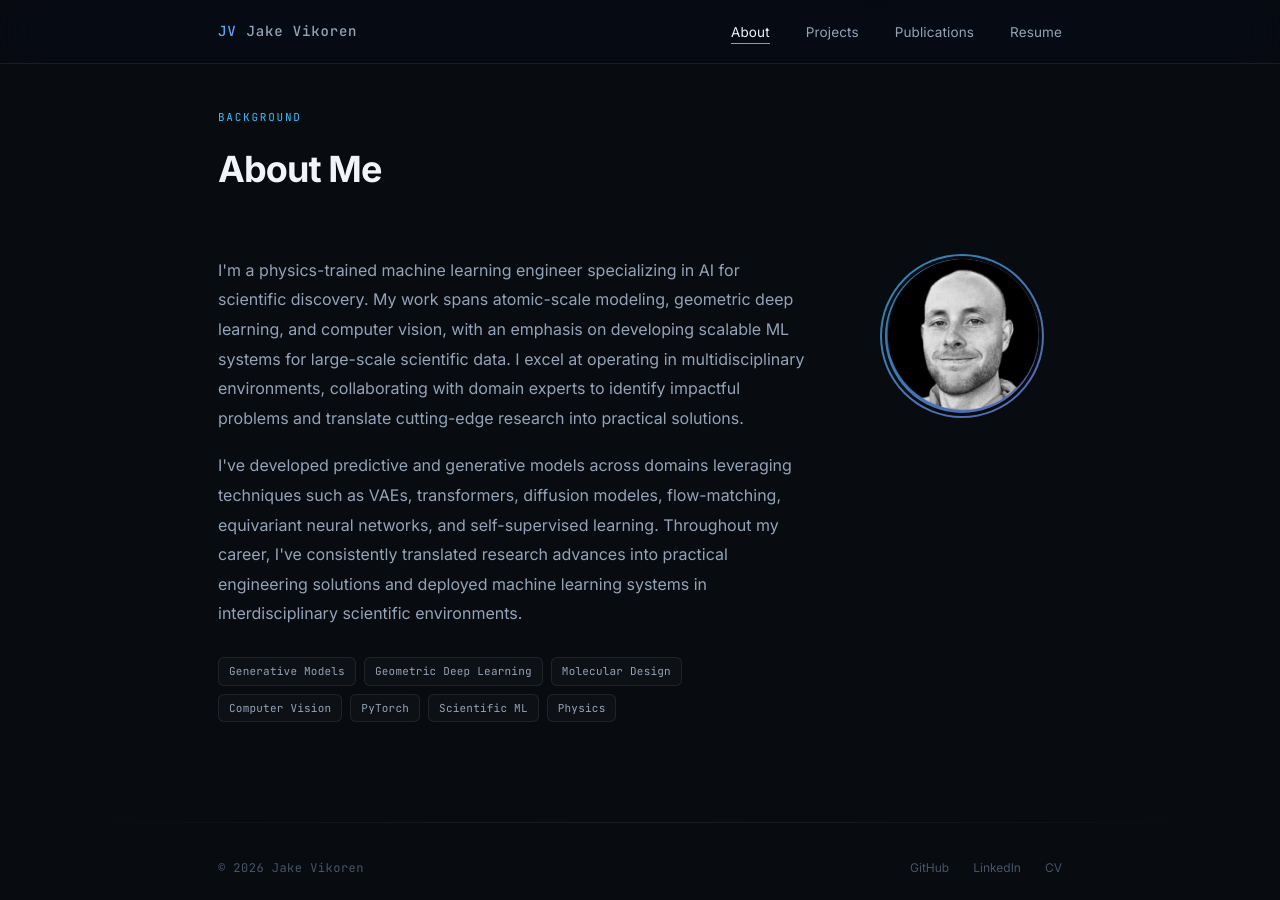
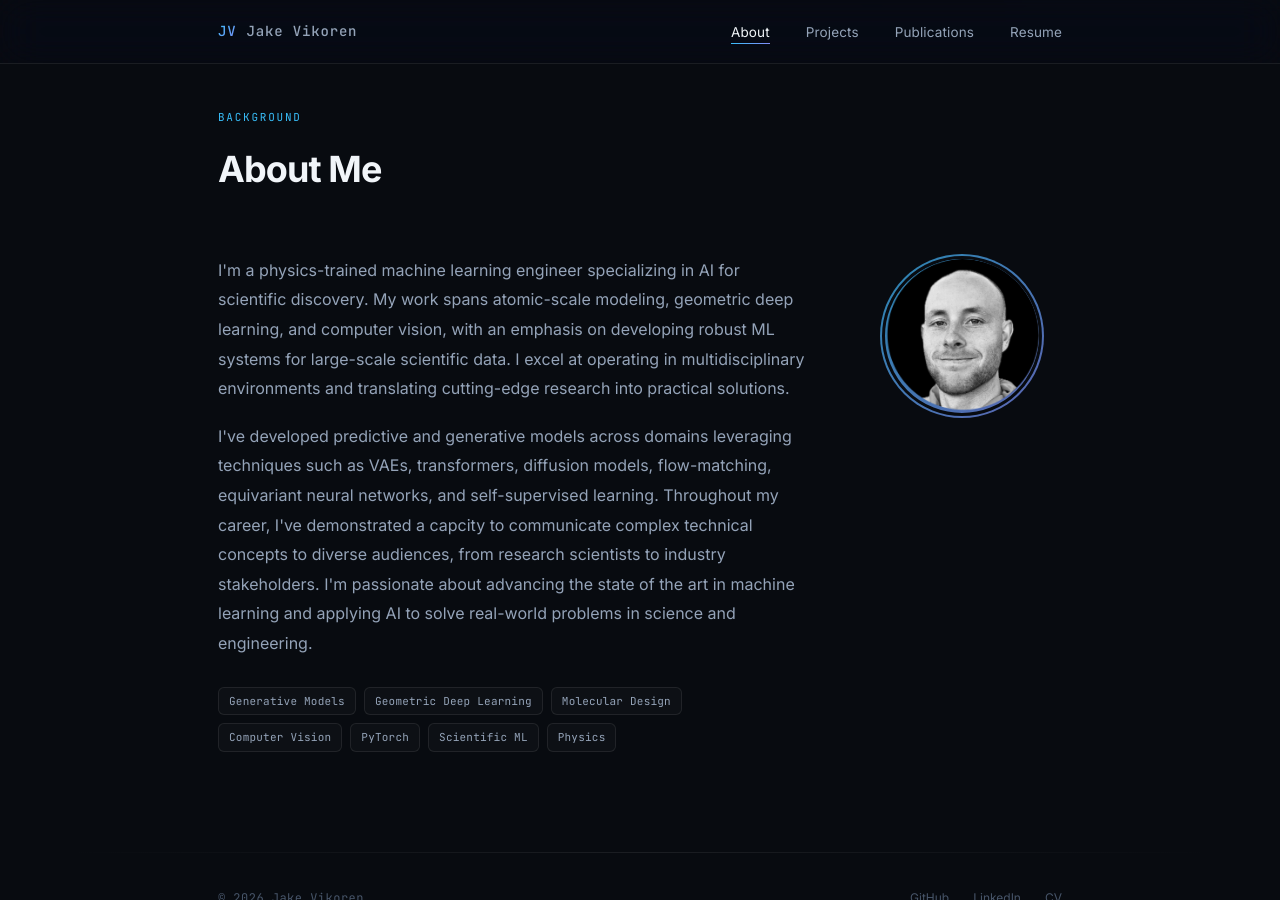
Before and after one commit to JVikoren/jakevikoren, a Jekyll site: the page built from index.html, in a window 1280 px wide and 900 px high, scrolled down 892 px. Built offline with Jekyll 4.4.1, drawn with Linux system fonts in a browser that asks for light colours.

Commit message:
Remove particle life. Update favicon. Update bio.

```diff
--- a/index.html
+++ b/index.html
@@ -47,16 +47,16 @@ page_id: home
         <p>
           I'm a physics-trained machine learning engineer specializing in AI for scientific discovery.
           My work spans atomic-scale modeling, geometric deep learning, and computer vision, with an
-          emphasis on developing scalable ML systems for large-scale scientific data. I excel at operating
-          in multidisciplinary environments, collaborating with domain experts to identify impactful problems
-          and translate cutting-edge research into practical solutions.
+          emphasis on developing robust ML systems for large-scale scientific data. I excel at operating
+          in multidisciplinary environments and translating cutting-edge research into practical solutions.
         </p>
         <p>
           I've developed predictive and generative models across domains leveraging techniques such as
-          VAEs, transformers, diffusion modeles, flow-matching, equivariant neural networks, and
-          self-supervised learning. Throughout my career, I've consistently translated research advances
-          into practical engineering solutions and deployed machine learning systems in interdisciplinary
-          scientific environments.
+          VAEs, transformers, diffusion models, flow-matching, equivariant neural networks, and
+          self-supervised learning. Throughout my career, I've demonstrated a capcity to communicate complex
+          technical concepts to diverse audiences, from research scientists to industry stakeholders. I'm
+          passionate about advancing the state of the art in machine learning and applying AI to solve
+          real-world problems in science and engineering.
         </p>
 
         <div class="skills">
```
Also changed, not shown: assets/img/favicon.svg.
